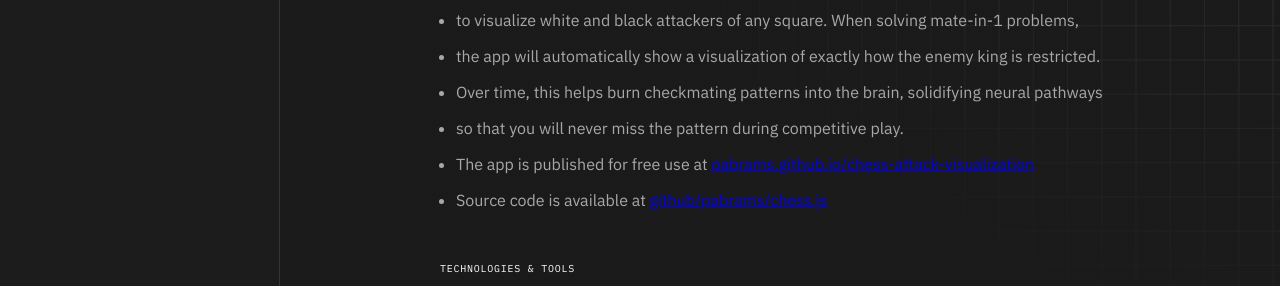
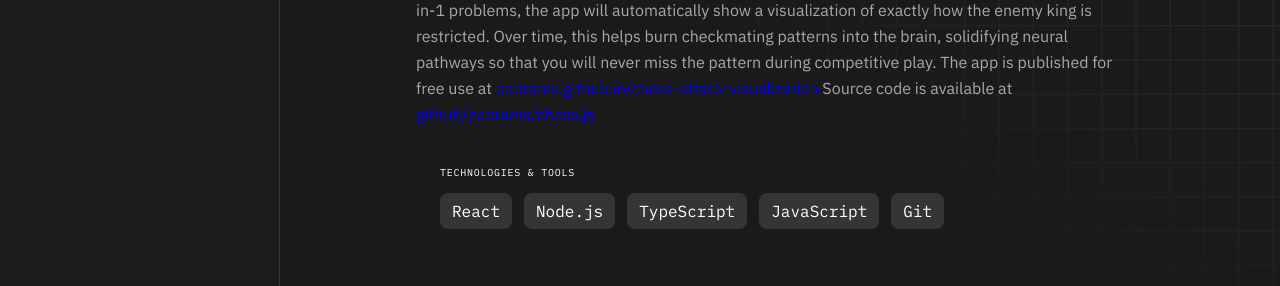
Before and after one commit to pabrams/pabrams.github.io, an Astro site: page /devops in a window 1280 px wide. Shown: the part 351-637 px from the top of the page. Built offline with nearby package versions, Linux system fonts and the light colour scheme; Astro itself is replaced by a stand-in of ours.

Commit message:
feat: move content to markdown files

```diff
--- a/package.json
+++ b/package.json
@@ -10,7 +10,9 @@
     "astro": "astro"
   },
   "dependencies": {
+    "@astrojs/check": "^0.9.6",
     "astro": "^5.1.5",
-    "marked": "^17.0.2"
+    "marked": "^17.0.2",
+    "typescript": "^5.9.3"
   }
 }
--- a/src/components/Project.astro
+++ b/src/components/Project.astro
@@ -1,14 +1,11 @@
 ---
-import { marked } from "marked";
-const { title, desc, tech } = Astro.props;
+const { title, desc: Desc, tech } = Astro.props;
 ---
 
 <div class="single-item">
   <h3>{title}</h3>
   <div class="project-desc project-desc-list w-richtext">
-    <ul role="list">
-      {desc.map(item => <li set:html={marked.parse(item)} />)}
-    </ul>
+    <Desc />
   </div>
   <div class="mini-label-white">Technologies &amp; tools</div>
   <div class="chips-container">
--- /dev/null
+++ b/src/content/config.ts
@@ -0,0 +1,13 @@
+
+import { defineCollection, z } from 'astro:content';
+
+const projectsCollection = defineCollection({
+  schema: z.object({
+    title: z.string(),
+    tech: z.array(z.string()),
+  }),
+});
+
+export const collections = {
+  'projects': projectsCollection,
+};
--- /dev/null
+++ b/src/content/projects/chess-attack-visualization.md
@@ -0,0 +1,11 @@
+---
+title: "Chess Attack Visualization"
+tech: ["React", "Node.js", "TypeScript", "JavaScript", "Git"]
+---
+Uses my [fork of chess.js](https://www.npmjs.com/package/@pabrams/chess.js/v/1.5.4)
+to visualize white and black attackers of any square. When solving mate-in-1 problems,
+the app will automatically show a visualization of exactly how the enemy king is restricted.
+Over time, this helps burn checkmating patterns into the brain, solidifying neural pathways
+so that you will never miss the pattern during competitive play.
+The app is published for free use at [pabrams.github.io/chess-attack-visualization](https://pabrams.github.io/chess-attack-visualization)
+Source code is available at [github/pabrams/chess.js](https://github.com/pabrams/chess.js)
--- /dev/null
+++ b/src/content/projects/chess-js.md
@@ -0,0 +1,7 @@
+---
+title: "Chess.js"
+tech: ["Node.js", "TypeScript", "JavaScript", "jest", "Git"]
+---
+My [fork of chess.js](https://www.npmjs.com/package/@pabrams/chess.js/v/1.5.4)
+which adds features such as x-ray attack, taking piece batteries into account when
+determining the number of attackers of any given square on the chess board.
--- /dev/null
+++ b/src/content/projects/hga-tsp.md
@@ -0,0 +1,7 @@
+---
+title: "A Hierarchical Genetic Algorithm for the Traveling Salesman Problem"
+tech: ["Java", "Artificial Intelligence", "Genetic Algorithms"]
+---
+This was my Honours Project for Carleton University.
+Developed appointment and billing systems
+Resolved live production bugs and server issues
--- a/src/pages/devops.astro
+++ b/src/pages/devops.astro
@@ -2,39 +2,17 @@
 import Header from '../components/Header.astro';
 import Project from "../components/Project.astro";
 import Sidebar from "../components/Sidebar.astro";
-const projects = [
- {
-    title: "Chess Attack Visualization",
-    desc: [
-      "Uses my [fork of chess.js](https://www.npmjs.com/package/@pabrams/chess.js/v/1.5.4)",
-      "to visualize white and black attackers of any square. When solving mate-in-1 problems,",
-      "the app will automatically show a visualization of exactly how the enemy king is restricted.",
-      "Over time, this helps burn checkmating patterns into the brain, solidifying neural pathways ",
-      "so that you will never miss the pattern during competitive play.",
-      "The app is published for free use at [pabrams.github.io/chess-attack-visualization](https://pabrams.github.io/chess-attack-visualization)",
-      "Source code is available at [github/pabrams/chess.js](https://github.com/pabrams/chess.js)"
-    ],
-    tech: ["React", "Node.js", "TypeScript", "JavaScript", "Git"]
-  },
-  {
-    title: "Chess.js",
-    desc: [
-      "My [fork of chess.js](https://www.npmjs.com/package/@pabrams/chess.js/v/1.5.4)",
-      "which adds features such as x-ray attack, taking piece batteries into account when",
-      "determining the number of attackers of any given square on the chess board."
-    ],
-    tech: ["Node.js", "TypeScript", "JavaScript", "jest", "Git"]
-  },
-  {
-    title: "A Hierarchical Genetic Algorithm for the Traveling Salesman Problem",
-    desc: [
-      "This was my Honours Project for Carleton University.",
-      "Developed appointment and billing systems",
-      "Resolved live production bugs and server issues"
-    ],
-    tech: ["Java", "Artificial Intelligence", "Genetic Algorithms"]
-  }
-];
+import { getCollection } from 'astro:content';
+
+const projects = await getCollection('projects');
+const projectPromises = projects.map(async (project) => {
+    const { Content } = await project.render();
+    return {
+        ...project,
+        Content,
+    };
+});
+const renderedProjects = await Promise.all(projectPromises);
 ---
 
 <!DOCTYPE html>
@@ -56,11 +34,11 @@ const projects = [
             <h1>DevOps</h1>
             <section class="items-container">
                 <div class="resouce-items">
-                    {projects.map(project => (
+                    {renderedProjects.map(({ data, Content }) => (
                       <Project
-                        title={project.title}
-                        desc={project.desc}
-                        tech={project.tech}
+                        title={data.title}
+                        desc={Content}
+                        tech={data.tech}
                       />
                     ))}
                   </div>
--- a/src/pages/index.astro
+++ b/src/pages/index.astro
@@ -14,7 +14,7 @@ import Sidebar from "../components/Sidebar.astro";
         <div class="container">
           <main class="fold-content-container">
             <div class="fold-content">
-              <h1>I'm Paul Abrams, I deliver Enterprise software solutions</h1>
+              <h1>I'm Paul. <br/> I deliver Enterprise software solutions.</h1>
             </div>
             <a href="mailto:j.paul.abrams@protonmail.com	" class="button w-button">Contact</a>
           </main>
```
Also changed, not shown: src/pages/personal-projects.astro (+17 -39 lines), src/pages/software-development.astro (+16 -38 lines), pnpm-lock.yaml.
